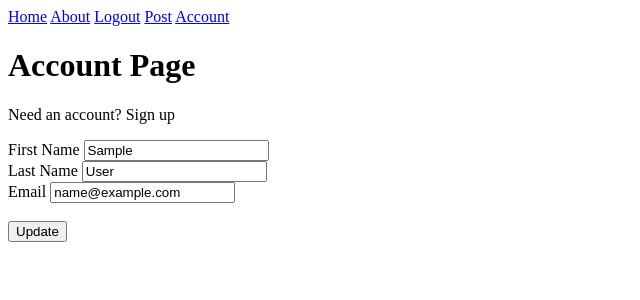
After one commit to B-R-H/First_web_app, a Flask app: page /account in a window 1280 px wide. The commit adds this page. Shown: the top 300 px of the page, without its empty margins (0-640 px from the left). Run offline with Flask 2, Linux system fonts and the light colour scheme; a user stored in the database is signed in; tables that the repository leaves empty hold one stand-in row (values such as "Sample post").

Commit message:
added update account page

```diff
--- a/application/forms.py
+++ b/application/forms.py
@@ -3,6 +3,7 @@
 from wtforms.validators import DataRequired, Length, Email, EqualTo, ValidationError
 from application import db
 from application.models import Posts, Users
+from flask_login import current_user
 
 def Unique_title():
     #attempt to colaspe to singel unique function
@@ -25,6 +26,30 @@
             print('failed validation test for uniqueness')
 
     return _Unique_content
+
+class UpdateAccountForm(FlaskForm):
+    first_name = StringField('First Name',
+        validators=[
+            DataRequired(),
+            Length(min=4, max=30)
+        ])
+    last_name = StringField('Last Name',
+        validators=[
+            DataRequired(),
+            Length(min=4, max=30)
+        ])
+    email = StringField('Email',
+        validators=[
+            DataRequired(),
+            Email()
+        ])
+    submit = SubmitField('Update')
+
+    def validate_email(self,email):
+        if email.data != current_user.email:
+            user = Users.query.filter_by(email=email.data).first()
+            if user:
+                raise ValidationError('Email already in use')
 
 
 class LoginForm(FlaskForm):
--- a/application/routes.py
+++ b/application/routes.py
@@ -1,7 +1,7 @@
 from application import app, db, bcrypt
 from flask import render_template, redirect, url_for, request
 from application.models import Posts, Users
-from application.forms import PostForm, RegistrationForm, LoginForm
+from application.forms import PostForm, RegistrationForm, LoginForm, current_user, UpdateAccountForm
 from flask_login import login_user, current_user, logout_user, login_required
 
 
@@ -15,6 +15,22 @@
 @app.route('/about')
 def about():
     return render_template('about.html', title='About')
+
+@app.route('/account', methods=['GET', 'POST'])
+@login_required
+def account():
+    form = UpdateAccountForm()
+    if form.validate_on_submit():
+        current_user.first_name = form.first_name.data
+        current_user.last_name = form.last_name.data
+        current_user.email = form.email.data
+        db.session.commit()
+        return redirect(url_for('account'))
+    elif request.method == 'GET':
+        form.first_name.data = current_user.first_name
+        form.last_name.data = current_user.last_name
+        form.email.data = current_user.email
+    return render_template('account.html', title='Account', form=form)
 
 @app.route("/login", methods=['GET', 'POST'])
 def login():
--- /dev/null
+++ b/application/templates/account.html
@@ -0,0 +1,54 @@
+{% extends 'layout.html' %}
+{% block body_content %}
+    <p>Need an account? Sign up</p>
+    <div class='form'>
+        <form method='POST' action=''>
+            {{ form.hidden_tag() }}
+	    {{ form.first_name.label }}
+            {{ form.first_name }}
+            {% if form.first_name.errors %}
+            <!-- surround the displayed errors in a error div tag, this can then be styled later to be red etc. -->
+            <div class="error">
+                <!-- for each error in the errors for the first_name input field -->
+                {% for error in form.first_name.errors %}
+                    <!-- display the error -->
+                    <span>{{ error }}</span>
+                <!-- end the for-loop -->
+                {% endfor %}
+                </div>
+            <!-- end the if statement -->
+            {% endif %}
+            <br>
+            {{ form.last_name.label }}
+            {{ form.last_name }}
+            {% if form.last_name.errors %}
+            <!-- surround the displayed errors in a error div tag, this can then be styled later to be red etc. -->
+            <div class="error">
+                <!-- for each error in the errors for the first_name input field -->
+                {% for error in form.last_name.errors %}
+                    <!-- display the error -->
+                    <span>{{ error }}</span>
+                <!-- end the for-loop -->
+                {% endfor %}
+            </div>
+            <!-- end the if statement -->
+            {% endif %}
+            <br>
+
+            <div class='form_group'>
+                {{ form.email.label }}
+                {{ form.email }}
+                {% if form.email.errors %}
+                    <div class='error'>
+                        {% for error in form.email.errors %}
+                            <span>{{ error }}</span>
+                        {% endfor %}
+                    </div>
+                {% endif %}
+            </div>
+            <br>
+                {{ form.submit }}
+            </div>
+        </form>
+    </div>
+{% endblock %}
--- a/application/templates/layout.html
+++ b/application/templates/layout.html
@@ -1,3 +1,4 @@
+
 <!DOCTYPE html>
 <html>
 	<div class=navbar>
@@ -6,6 +7,7 @@
 			<a href="{{ url_for('about') }}">About</a>
 			<a href="{{ url_for('logout') }}">Logout</a>
 			<a href="{{ url_for('post') }}">Post</a>
+			<a href="{{ url_for('account') }}">Account </a>
 		{% else %}
 			<a href="{{ url_for('home') }}">Home</a>
 			<a href="{{ url_for('about') }}">About</a>
```
